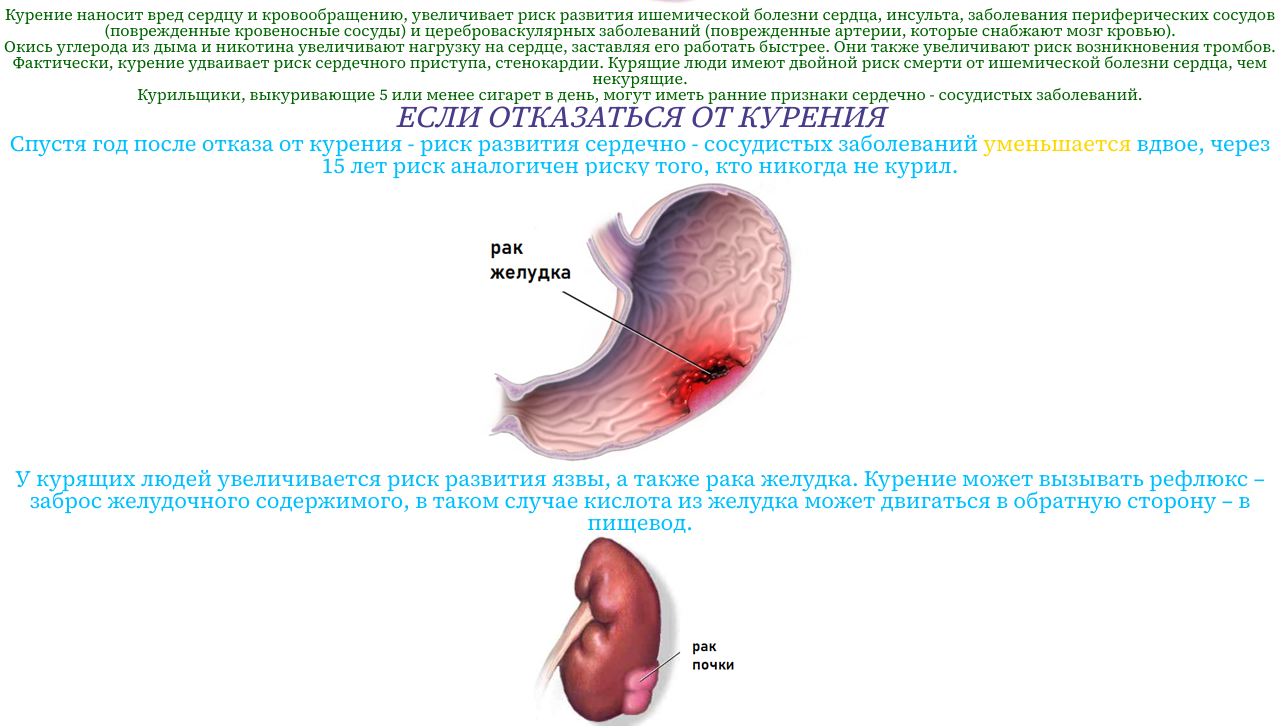
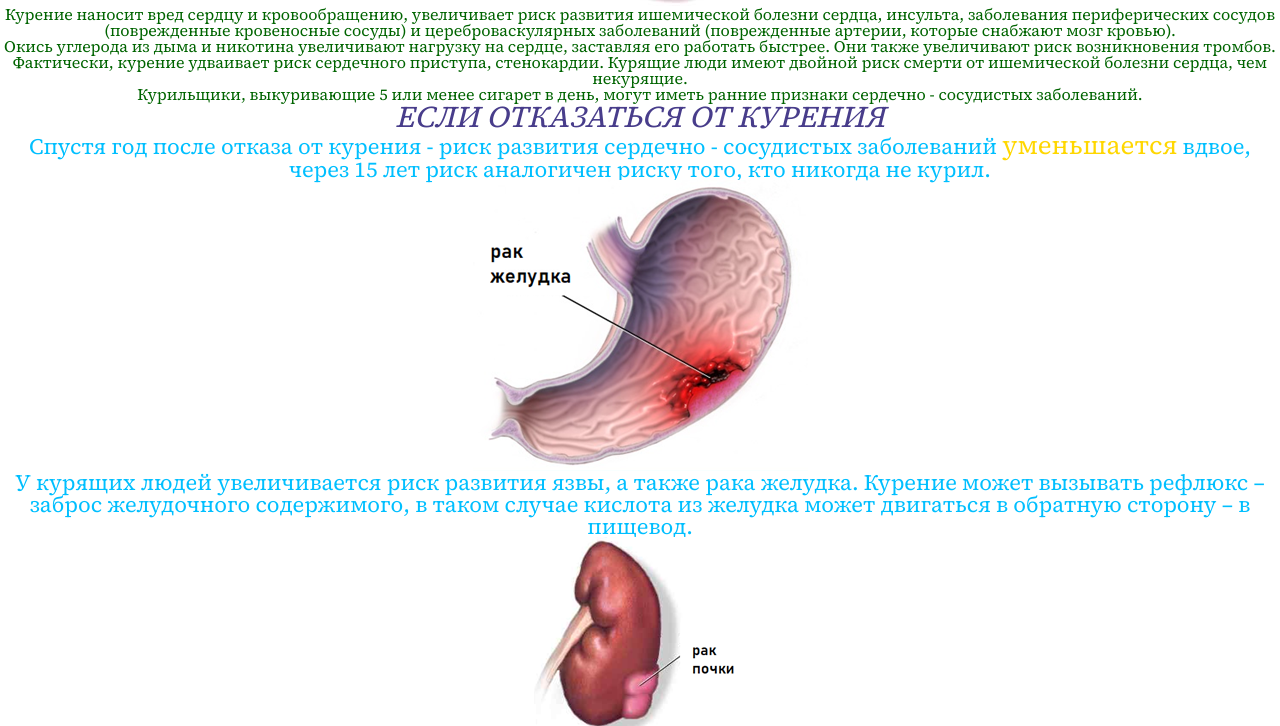
Before and after one commit to seregapavlov/lesson_4, a plain HTML site: page index.html in a window 1280 px wide. Shown: the part 1600-2326 px from the top of the page. Drawn offline with Linux system fonts and the light colour scheme.

Commit message:
Update style.css

```diff
--- a/css/style.css
+++ b/css/style.css
@@ -72,7 +72,7 @@ h1 {
 }
 .section3 span {
     color: gold;
-    font-size: 26;
+    font-size: 26px;
 }
 .footer p {
     font-size: 40px;
```
